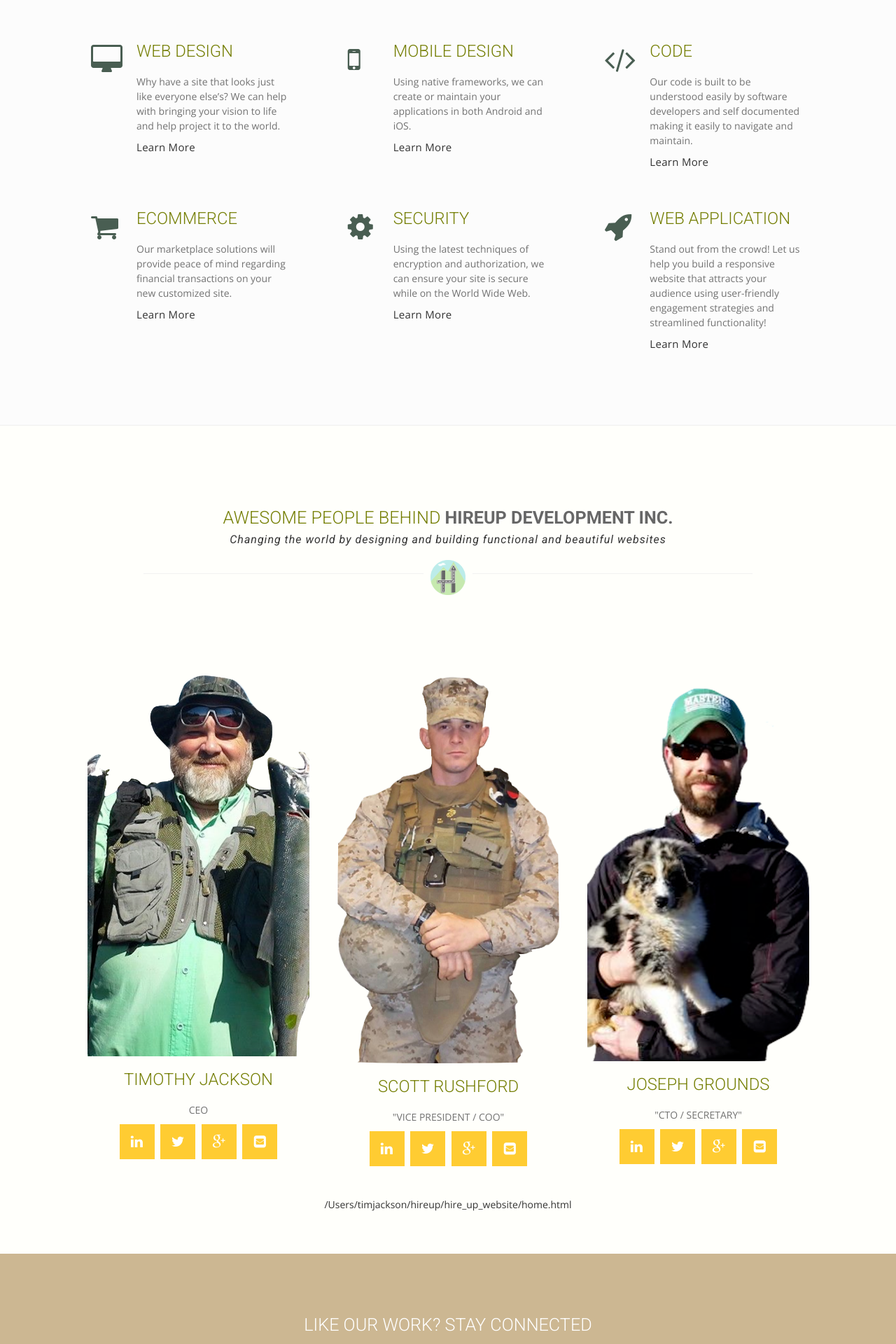
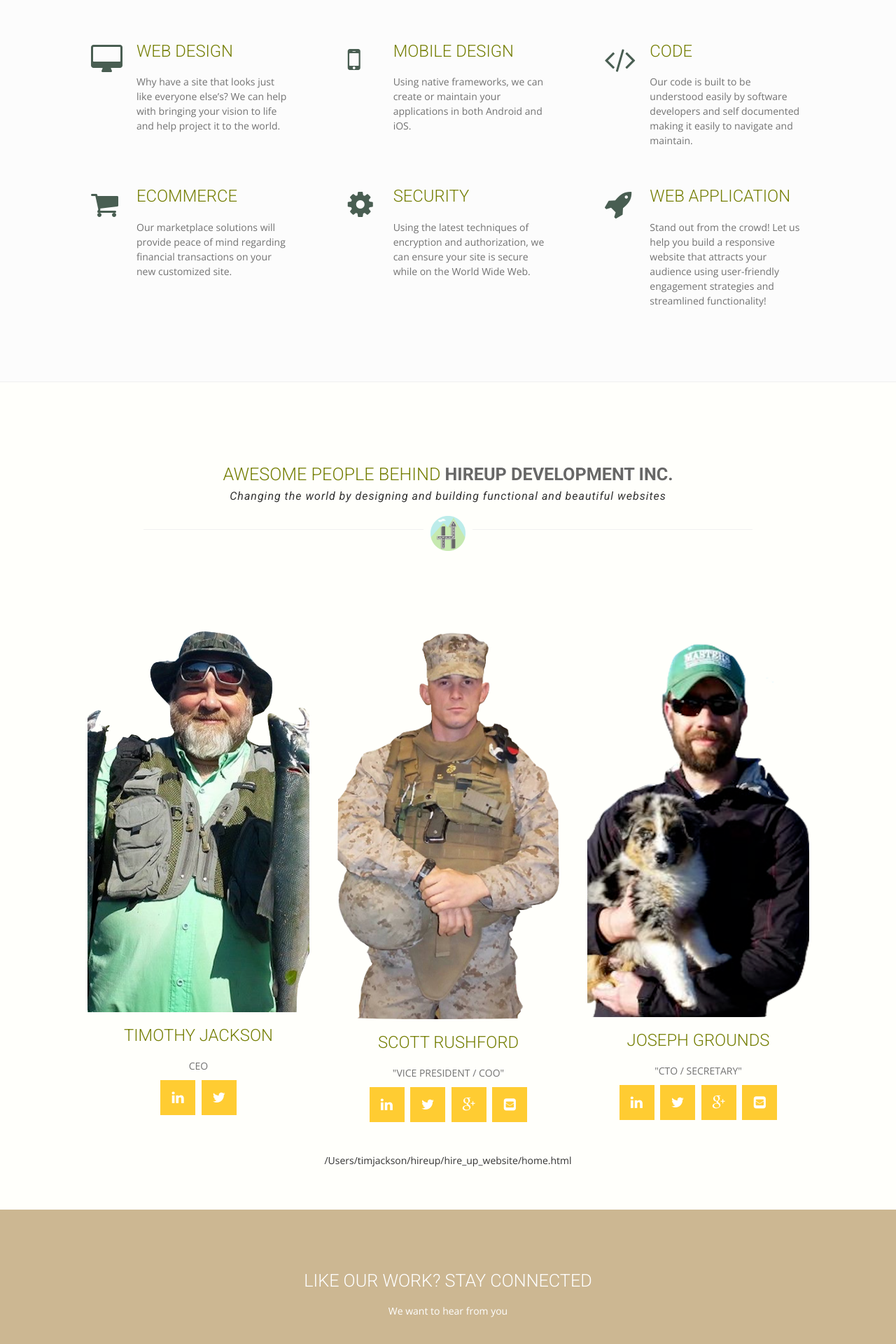
Before and after one commit to jdg2384/hire_up_website, a PHP site: page /home.html in a window 1280 px wide. Shown: the part 738-2658 px from the top of the page at 70% size. Run offline with PHP 8.4, Linux system fonts and the light colour scheme; some web fonts are replaced.

Commit message:
header adjusted

```diff
--- a/css/main.css
+++ b/css/main.css
@@ -8,6 +8,7 @@
 .navbar img {
     width: 40% !important;
     padding-bottom: 20px;
+    float: left;
 }
 body {
     font-family: 'Open Sans', sans-serif;
@@ -407,12 +408,14 @@
 
 }
 .name{
-  text-align: center;
+
   color: 	#676765;
-  align-content: center;
   font-family: Lucida;
   font-size: 40px;
   font-weight: bold;
+
+  width: 50%;
+  display: inline-block;
 }
 #top{
   background-color: #FFFFFB;
--- a/home.html
+++ b/home.html
@@ -113,7 +113,7 @@
                     <!-- HOME FEATURE IMAGE -->
                     <div class="col-md-6 col-sm-6 col-xs-12">
                         <div class="home-feature pull-right center-block wow bounceIn" data-wow-duration="1s" data-wow-delay="1s">
-                            <img class="img-responsive" src="img/maccodephone.svg" alt="">
+                            <img class="img-responsive" src="img/new5.svg" alt="">
                         </div>
                     </div>
                     <!-- END HOME FEATURE IMAGE -->
@@ -141,7 +141,7 @@
 
                             <p>Why have a site that looks just like everyone else’s?  We can help with bringing your vision to life and help project it to the world.</p>
 
-                            <a href="#">Learn More</a>
+                            <!-- <a href="#">Learn More</a> -->
                         </div>
                     </div>
                 </div>
@@ -159,7 +159,7 @@
                             <p>Using native frameworks, we can create or maintain your applications in both Android and iOS.
                             </p>
 
-                            <a href="#">Learn More</a>
+                            <!-- <a href="#">Learn More</a> -->
                         </div>
                     </div>
                 </div>
@@ -174,7 +174,7 @@
                         <div class="service-content">
                             <h3>Code</h3>
                             <p>Our code is built to be understood easily by software developers and self documented making it easily to navigate and maintain.</p>
-                            <a href="#">Learn More</a>
+                            <!-- <a href="#">Learn More</a> -->
                         </div>
                     </div>
                 </div>
@@ -189,7 +189,7 @@
                         <div class="service-content">
                             <h3>Ecommerce</h3>
                             <p>Our marketplace solutions will provide peace of mind regarding financial transactions on your new customized site. </p>
-                            <a href="#">Learn More</a>
+                            <!-- <a href="#">Learn More</a> -->
                         </div>
                     </div>
                 </div>
@@ -204,7 +204,7 @@
                         <div class="service-content">
                             <h3>Security</h3>
                             <p>Using the latest techniques of encryption and authorization, we can ensure your site is secure while on the World Wide Web.</p>
-                            <a href="#">Learn More</a>
+                            <!-- <a href="#">Learn More</a> -->
                         </div>
                     </div>
                 </div>
@@ -220,7 +220,7 @@
                             <h3>Web Application</h3>
                             <p>Stand out from the crowd!  Let us help you build a responsive website that attracts your audience using user-friendly engagement strategies and streamlined functionality!
                             </p>
-                            <a href="#">Learn More</a>
+                            <!-- <a href="#">Learn More</a> -->
                         </div>
                     </div>
                 </div>
@@ -331,8 +331,8 @@
                                 <ul class="list-inline social">
                                     <li><a href="https://www.linkedin.com/in/timjj/" class="fa fa-linkedin"></a></li> <!-- facebook link here -->
                                     <li><a href="https://twitter.com/jockhanncock68" class="fa fa-twitter"></a></li> <!-- twitter link here -->
-                                    <li><a href="#" class="fa fa-google-plus"></a></li> <!-- google plus link here -->
-                                    <li><a href="#" class="fa fa-envelope-square"></a></li> <!-- email link here -->
+                                    <!-- <li><a href="#" class="fa fa-google-plus"></a></li> <!-- google plus link here -->
+                                    <!-- <li><a href="tim@hireupdevelopment.com" class="fa fa-envelope-square"></a></li> <!-- email link here -->
                                 </ul>
                             </div>
                         </div><!-- End Team Wrapper -->
@@ -392,7 +392,7 @@
                 <div class="col-md-6 col-md-offset-3">
                     <div class="newsletter-content wow fadeInDown" data-wow-duration="1s">
                         <h2>Like our Work? Stay Connected</h2>
-                        <p>Lorem ipsum dolor sit amet, consectetur adipisicing elit. Vel, optio.</p>
+                        <p>We want to hear from you</p>
                     </div>
                     <div class="form-group wow fadeInUp" data-wow-duration="1s">
                         <input type="email" class="form-control" placeholder="Your Email Address">
```
Also changed, not shown: img/maccode.svg (deleted), img/redo.jpg (deleted), 2 other files.
